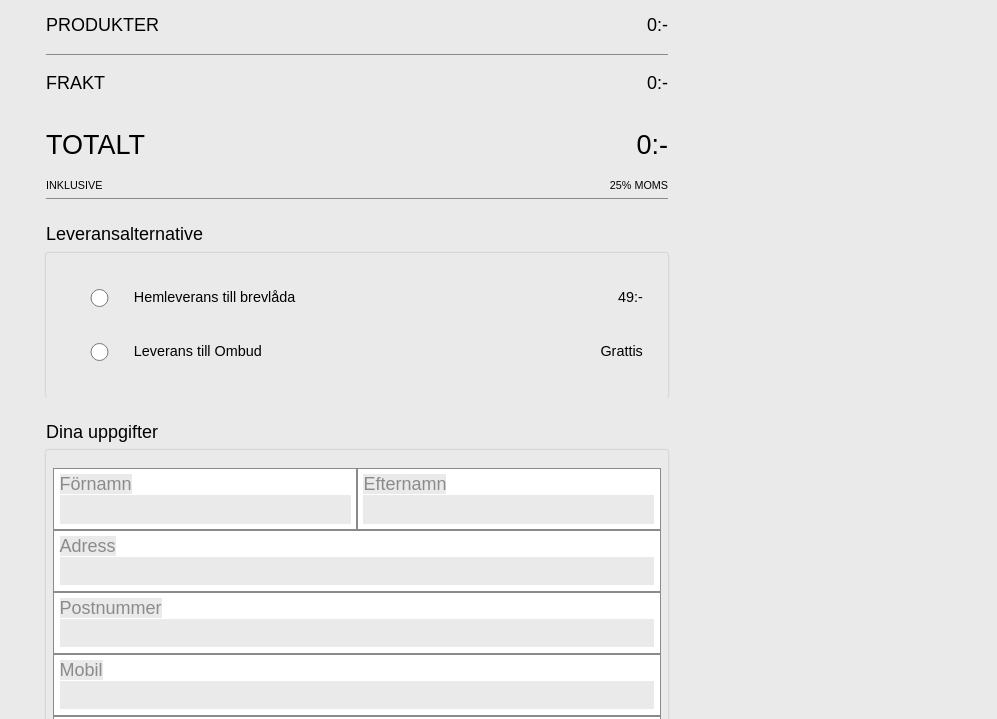
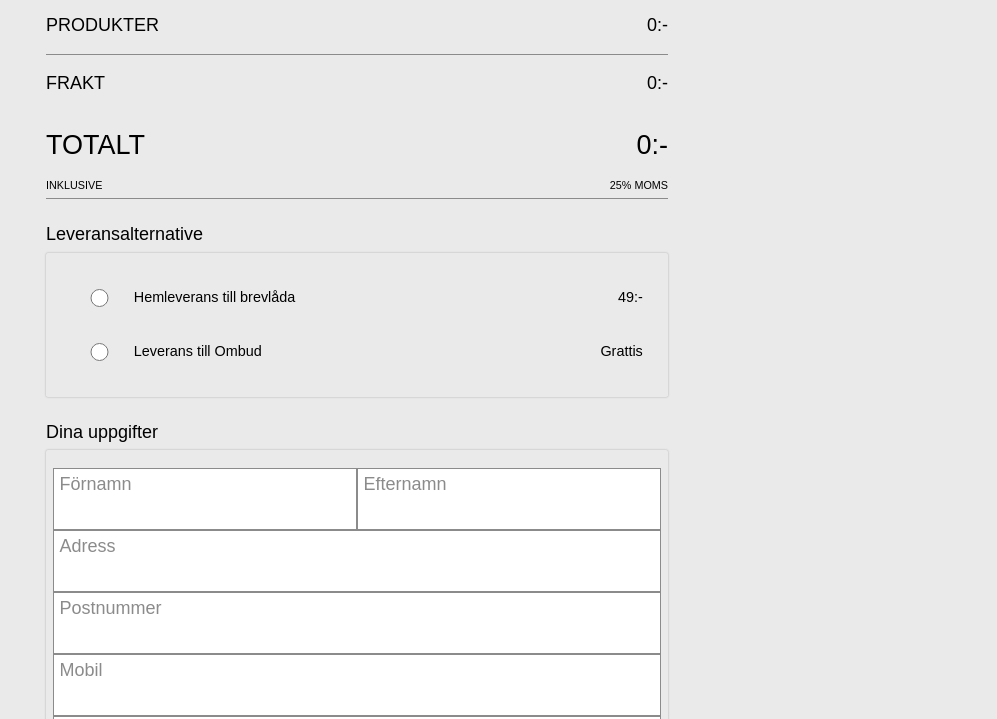
Before and after one commit to sergejsvoronins/Webbshop, a website built with Parcel: page src/pages/checkout.html in a window 1280 px wide. Shown: the part 71-790 px from the top of the page, without its empty margins (283-1280 px from the left). Built offline with nearby package versions, Linux system fonts and the light colour scheme.

Commit message:
smart change

```diff
--- a/src/scss/layouts/_productinfo.scss
+++ b/src/scss/layouts/_productinfo.scss
@@ -1,10 +1,6 @@
 @use "../library/mixins" as m;
 @use "../library/variables" as v;
 @use "../base/reset";
-
-*{
-    margin: 0;
-    background-color: v.$body-color;
 
 
     .back-arrow{
@@ -179,4 +175,3 @@
         }
 
     }
-}
```
